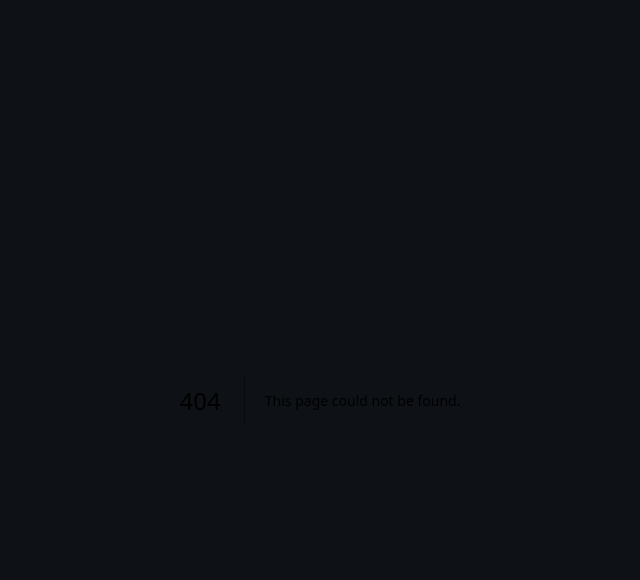
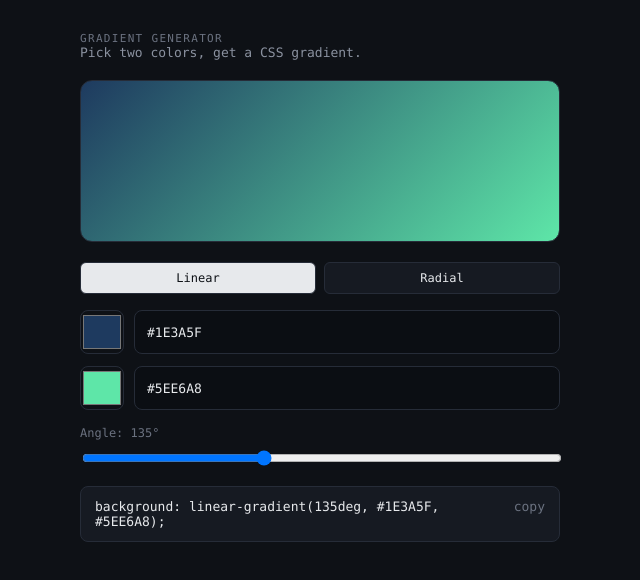
Before and after one commit to hvriza39-rgb/Tools, a Next.js app: page /gradient-generator in a window 1280 px wide. Before the commit this address had no page. Shown: the top 580 px of the page, without its empty margins (320-960 px from the left). Built offline with nearby package versions, Linux system fonts and the light colour scheme.

Commit message:
Create page.jsx

```diff
--- /dev/null
+++ b/src/app/gradient-generator/page.jsx
@@ -0,0 +1,167 @@
+"use client";
+
+import React, { useState, useMemo } from "react";
+
+const COLORS = {
+  bg: "#0E1116",
+  card: "#161A22",
+  border: "#262C38",
+  ink: "#E7E9EC",
+  sub: "#8B92A0",
+  faint: "#6B7280",
+  green: "#5EE6A8",
+};
+
+export default function Page() {
+  const [colorA, setColorA] = useState("#1E3A5F");
+  const [colorB, setColorB] = useState("#5EE6A8");
+  const [angle, setAngle] = useState(135);
+  const [type, setType] = useState("linear");
+  const [copied, setCopied] = useState(false);
+
+  const css = useMemo(() => {
+    if (type === "linear") {
+      return `linear-gradient(${angle}deg, ${colorA}, ${colorB})`;
+    }
+    return `radial-gradient(circle, ${colorA}, ${colorB})`;
+  }, [colorA, colorB, angle, type]);
+
+  function copy() {
+    navigator.clipboard?.writeText(`background: ${css};`).catch(() => {});
+    setCopied(true);
+    setTimeout(() => setCopied(false), 1100);
+  }
+
+  const swatchInput = {
+    width: 44,
+    height: 44,
+    borderRadius: 8,
+    border: `1px solid ${COLORS.border}`,
+    background: "none",
+    padding: 0,
+    cursor: "pointer",
+  };
+
+  const textInput = {
+    flex: 1,
+    background: "#0B0E13",
+    border: `1px solid ${COLORS.border}`,
+    borderRadius: 8,
+    padding: "10px 12px",
+    color: COLORS.ink,
+    fontFamily: "inherit",
+    fontSize: 13,
+    outline: "none",
+  };
+
+  return (
+    <main
+      style={{
+        minHeight: "100vh",
+        background: COLORS.bg,
+        color: COLORS.ink,
+        fontFamily: "'JetBrains Mono', 'SF Mono', Menlo, Consolas, monospace",
+        padding: "32px 16px",
+        boxSizing: "border-box",
+      }}
+    >
+      <div style={{ maxWidth: 480, margin: "0 auto" }}>
+        <div style={{ fontSize: 11, letterSpacing: "0.12em", color: COLORS.faint, textTransform: "uppercase" }}>
+          Gradient Generator
+        </div>
+        <div style={{ fontSize: 13, color: COLORS.sub, marginBottom: 20 }}>
+          Pick two colors, get a CSS gradient.
+        </div>
+
+        <div
+          style={{
+            height: 160,
+            borderRadius: 12,
+            background: css,
+            border: `1px solid ${COLORS.border}`,
+            marginBottom: 20,
+          }}
+        />
+
+        <div style={{ display: "flex", gap: 8, marginBottom: 16 }}>
+          {["linear", "radial"].map((t) => (
+            <button
+              key={t}
+              onClick={() => setType(t)}
+              style={{
+                flex: 1,
+                background: type === t ? COLORS.ink : COLORS.card,
+                color: type === t ? COLORS.bg : COLORS.ink,
+                border: `1px solid ${COLORS.border}`,
+                borderRadius: 6,
+                padding: "8px 0",
+                fontSize: 12,
+                cursor: "pointer",
+                fontFamily: "inherit",
+                textTransform: "capitalize",
+              }}
+            >
+              {t}
+            </button>
+          ))}
+        </div>
+
+        <div style={{ display: "flex", gap: 10, marginBottom: 12 }}>
+          <input type="color" value={colorA} onChange={(e) => setColorA(e.target.value)} style={swatchInput} />
+          <input
+            type="text"
+            value={colorA}
+            onChange={(e) => setColorA(e.target.value)}
+            style={textInput}
+            spellCheck={false}
+          />
+        </div>
+        <div style={{ display: "flex", gap: 10, marginBottom: 16 }}>
+          <input type="color" value={colorB} onChange={(e) => setColorB(e.target.value)} style={swatchInput} />
+          <input
+            type="text"
+            value={colorB}
+            onChange={(e) => setColorB(e.target.value)}
+            style={textInput}
+            spellCheck={false}
+          />
+        </div>
+
+        {type === "linear" && (
+          <div style={{ marginBottom: 16 }}>
+            <div style={{ fontSize: 12, color: COLORS.faint, marginBottom: 8 }}>Angle: {angle}°</div>
+            <input
+              type="range"
+              min={0}
+              max={360}
+              value={angle}
+              onChange={(e) => setAngle(Number(e.target.value))}
+              style={{ width: "100%" }}
+            />
+          </div>
+        )}
+
+        <button
+          onClick={copy}
+          style={{
+            width: "100%",
+            background: COLORS.card,
+            border: `1px solid ${COLORS.border}`,
+            borderRadius: 8,
+            padding: "12px 14px",
+            color: COLORS.ink,
+            fontFamily: "inherit",
+            fontSize: 13,
+            cursor: "pointer",
+            textAlign: "left",
+            display: "flex",
+            justifyContent: "space-between",
+          }}
+        >
+          <span>background: {css};</span>
+          <span style={{ color: copied ? COLORS.green : COLORS.faint }}>{copied ? "copied" : "copy"}</span>
+        </button>
+      </div>
+    </main>
+  );
+}
```
